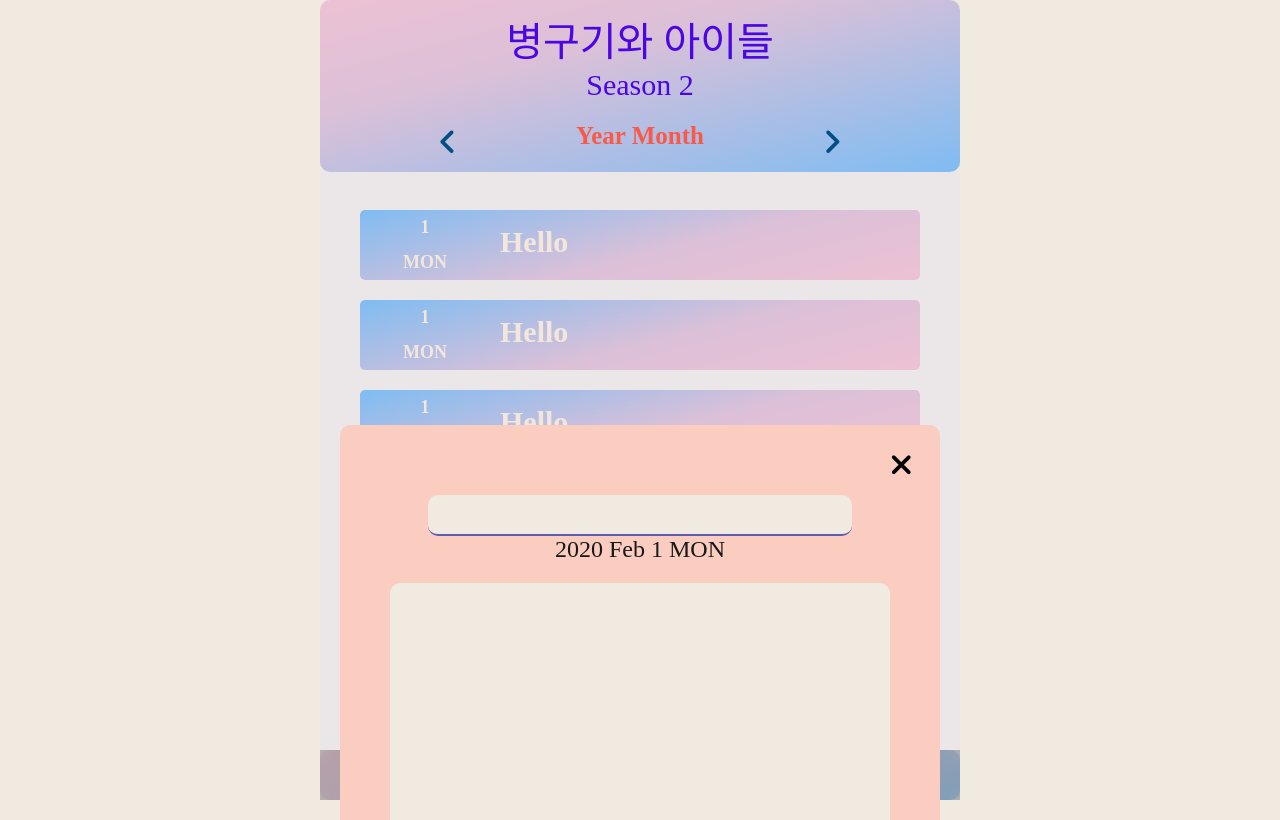
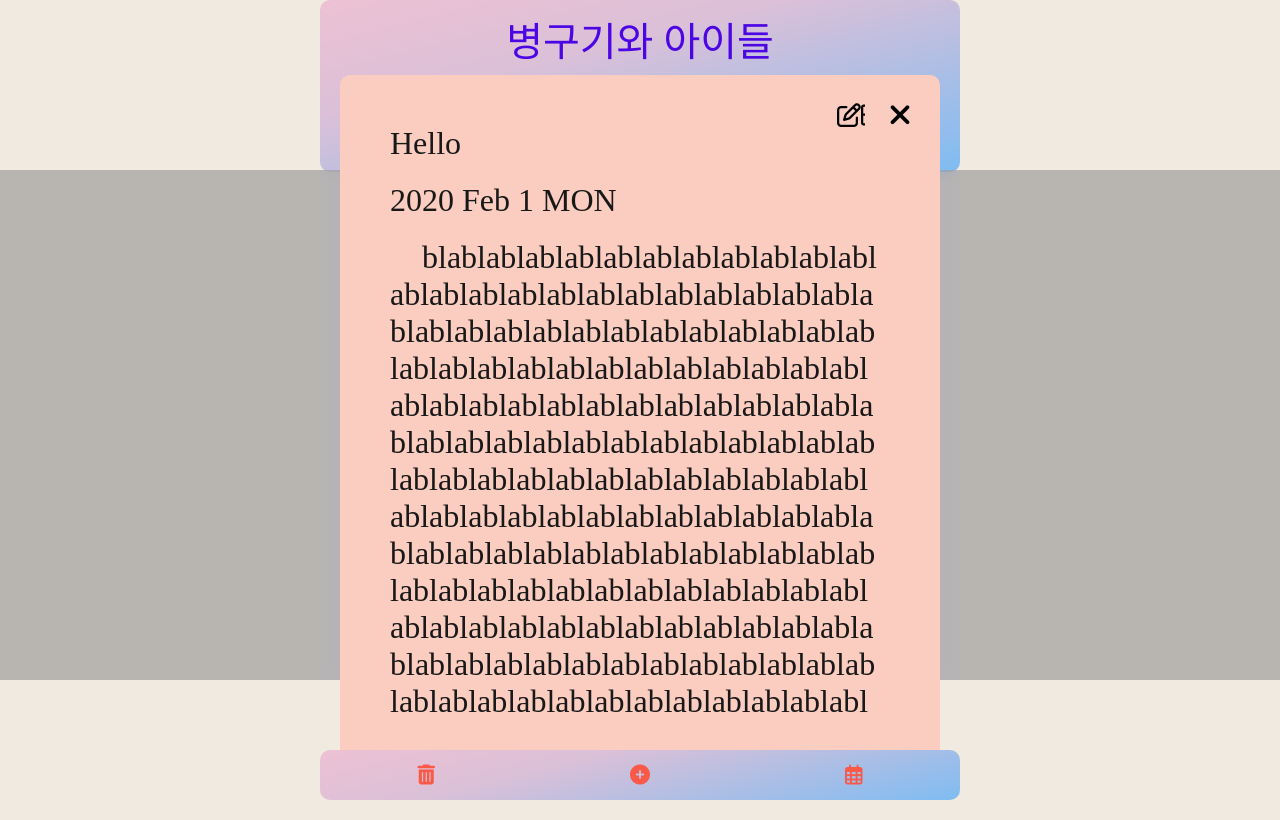
Before and after one commit to bg-shorthand/WebDiary, a website built with webpack: page client/src/index.html in a window 1280 px wide. Built offline with nearby package versions, Linux system fonts and the light colour scheme; files whose address does not match are found by name.

Commit message:
modified main section css

```diff
--- a/client/src/css/main.scss
+++ b/client/src/css/main.scss
@@ -61,9 +61,10 @@
   width: 640px;
   margin: 0 auto;
   margin-top: 170px;
-  margin-bottom: 50px;
+  // margin-bottom: 50px;
   padding: 20px 40px;
-  height: 100%;
+  height: 510px;
+  overflow: auto;
   background-color: rgba(235, 231, 234, 0.932);
   // background: yellow;
 }
--- a/client/src/index.html
+++ b/client/src/index.html
@@ -54,7 +54,7 @@
 
         </ul>
         <!-- 다이어리 읽기 페이지 -->
-        <div class="diary-content-container modal">
+        <div class="diary-content-container modal is-active">
           <section class="diary-content">
             <h3 class="content-title">Hello</h3>
             <p class="content-time">
@@ -78,7 +78,7 @@
 
     <button type="button" class="diary-plus fas fa-plus-circle" title="다이어리 추가하기"></button>
     <!-- 다이어리 작성 페이지 -->
-    <div class="diary-write-comtainer modal is-active">
+    <div class="diary-write-comtainer modal">
       <section class="diary-write" role="dialog">
         <h3 class="write-title">
           <input type="text" class="write-input">
@@ -93,7 +93,7 @@
         <button type="submit" class="write-completed" title="다이어리 쓰기 종료">CONFIRM</button>
         <button type="button" class="write-close fas fa-times" title="다이어리 작성 페이지 나가기"></button>
       </section>
-    </div> -->
+    </div>
     <button type="button" class="calender far fa-calendar-alt" title="다이어리 달력"></button>
     <!-- 다이어리 달력 모달 페이지 -->
     <div class="diary-calender-container">
```
